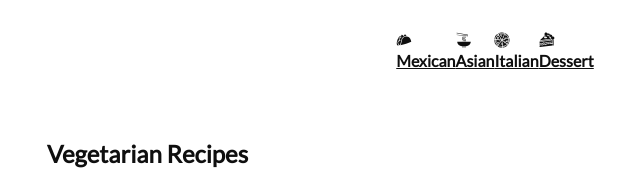
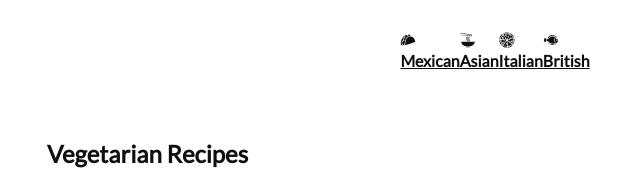
Before and after one commit to ghpaterson/recipease, a React (Create React App) app in the folder recipease/: page / in a window 1280 px wide. Shown: the top 170 px of the page, without its empty margins (145-785 px from the left). Built offline with nearby package versions, Linux system fonts and the light colour scheme; no server answers.

Commit message:
cuisine function created and api call to type of cuisine

```diff
--- a/recipease/src/components/category.jsx
+++ b/recipease/src/components/category.jsx
@@ -1,4 +1,4 @@
-import {GiTacos, GiNoodles, GiFullPizza, GiCakeSlice} from 'react-icons/gi';
+import {GiTacos, GiNoodles, GiFullPizza, GiFlatfish} from 'react-icons/gi';
 import styled from 'styled-components';
 import {NavLink} from 'react-router-dom';
 import React from 'react'
@@ -18,9 +18,9 @@ function Category() {
             <GiFullPizza />
             <h4>Italian</h4>
         </NavLink>
-        <NavLink to={'cuisine/Dessert'}>
-            <GiCakeSlice />
-            <h4>Dessert</h4>
+        <NavLink to={'cuisine/British'}>
+            <GiFlatfish />
+            <h4>British</h4>
         </NavLink>
     </List>
   )
--- a/recipease/src/pages/cuisine.jsx
+++ b/recipease/src/pages/cuisine.jsx
@@ -1,8 +1,29 @@
-import React from 'react'
+import  { useEffect, useState } from 'react'
+import styled from 'styled-components'
+import {motion} from 'framer-motion'
+import {Link, useParams} from 'react-router-dom'
 
 function Cuisine() {
+
+  const [cuisine, setCuisine] = useState([]);
+  let params = useParams();
+
+  const getCuisine = async (name) => {
+    const data = await fetch(`https://api.spoonacular.com/recipes/complexSearch?apiKey=${process.env.REACT_APP_SPOONACULAR_API}&cuisine=${name}`)
+    const recipes = await data.json();
+    setCuisine(recipes.results)
+
+  };
+
+  useEffect(() => {
+    getCuisine(params.type)
+    console.log(params.type)
+  }, [params.type]);
+
   return (
-    <div></div>
+    <div>
+
+    </div>
   )
 }
 
```
